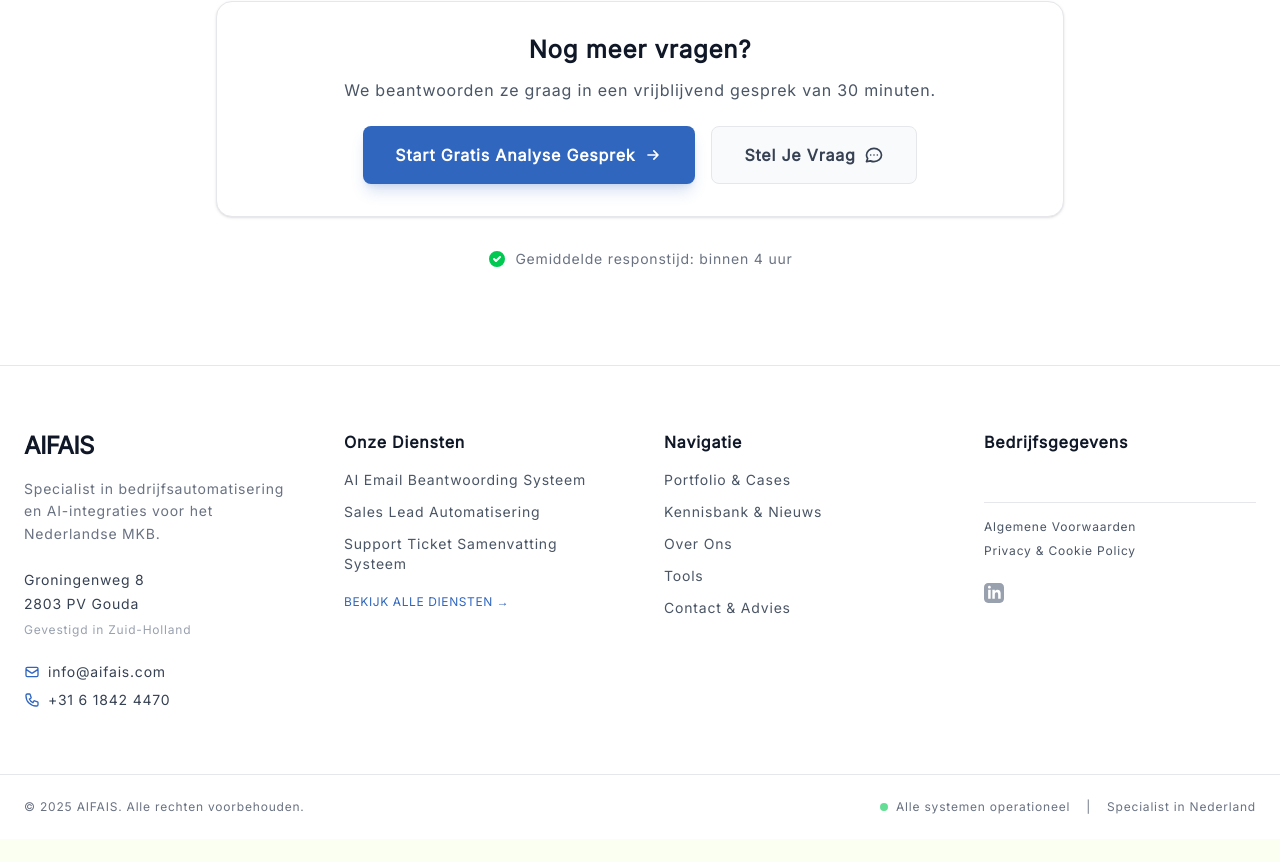
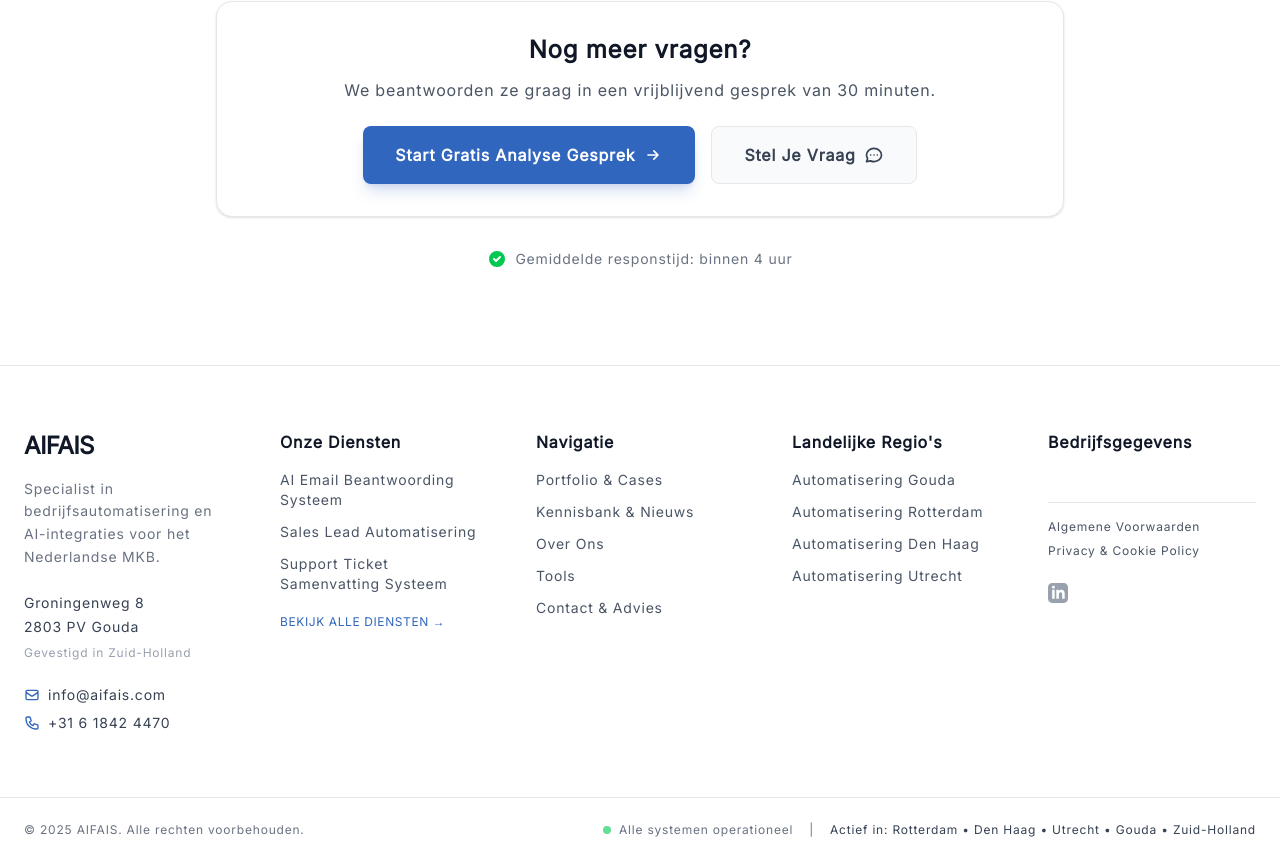
Before and after one commit to markjkaem/aifais-landing, a Next.js app: page /en in a window 1280 px wide. Shown: the part 8028-8890 px from the top of the page. Before the commit the page ends 8867 px from the top, so only its background shows below. Built offline with nearby package versions, Linux system fonts and the light colour scheme.

Commit message:
add locales

```diff
--- a/app/Components/Footer.tsx
+++ b/app/Components/Footer.tsx
@@ -11,7 +11,7 @@ export default function Footer() {
       itemScope
       itemType="https://schema.org/Organization"
     >
-      <div className="max-w-7xl mx-auto px-6 py-16 grid md:grid-cols-4 gap-12 text-sm">
+      <div className="max-w-7xl mx-auto px-6 py-16 grid md:grid-cols-3 lg:grid-cols-5 gap-12 text-sm">
         {/* COL 1: Company Info & Address */}
         <div className="flex flex-col gap-4">
           <Link href="/" className="inline-block" itemProp="url">
@@ -159,7 +159,38 @@ export default function Footer() {
           </nav>
         </div>
 
-        {/* COL 4: Legal & Trust */}
+        {/* COL 4: Locations (SEO) */}
+        <div className="flex flex-col gap-4">
+          <h3 className="font-bold text-gray-900 text-base">Landelijke Regio's</h3>
+          <nav className="flex flex-col gap-3">
+            <Link
+              href="/locatie/gouda"
+              className="hover:text-[#3066be] transition text-gray-600"
+            >
+              Automatisering Gouda
+            </Link>
+            <Link
+              href="/locatie/rotterdam"
+              className="hover:text-[#3066be] transition text-gray-600"
+            >
+              Automatisering Rotterdam
+            </Link>
+            <Link
+              href="/locatie/den-haag"
+              className="hover:text-[#3066be] transition text-gray-600"
+            >
+              Automatisering Den Haag
+            </Link>
+            <Link
+              href="/locatie/utrecht"
+              className="hover:text-[#3066be] transition text-gray-600"
+            >
+              Automatisering Utrecht
+            </Link>
+          </nav>
+        </div>
+
+        {/* COL 5: Legal & Trust */}
         <div className="flex flex-col gap-4">
           <h3 className="font-bold text-gray-900 text-base">
             Bedrijfsgegevens
@@ -215,7 +246,7 @@ export default function Footer() {
               Alle systemen operationeel
             </p>
             <span className="hidden md:inline">|</span>
-            <p>Specialist in Nederland</p>
+            <p className="font-medium text-gray-700">Actief in: Rotterdam • Den Haag • Utrecht • Gouda • Zuid-Holland</p>
           </div>
         </div>
       </div>
--- a/app/[locale]/layout.tsx
+++ b/app/[locale]/layout.tsx
@@ -246,11 +246,17 @@ export default async function LocaleLayout({ children, params }: Props) {
                 : "We automate repetitive business processes. Save 40+ hours per week for Dutch SME companies. No programming required.",
               url: BASE_URL,
               priceRange: "€2500 - €5000+", // Toegestaan op ProfessionalService
-              areaServed: {
-                "@type": "Country",
-                name: "Nederland",
-              },
-              // ✅ GECORRIGEERD: serviceType vervangen door knowsAbout
+              areaServed: [
+                { "@type": "City", "name": "Gouda", "containedIn": "Zuid-Holland" },
+                { "@type": "City", "name": "Rotterdam", "containedIn": "Zuid-Holland" },
+                { "@type": "City", "name": "Den Haag", "containedIn": "Zuid-Holland" },
+                { "@type": "City", "name": "Utrecht", "containedIn": "Utrecht" },
+                { "@type": "City", "name": "Leiden", "containedIn": "Zuid-Holland" },
+                { "@type": "City", "name": "Dordrecht", "containedIn": "Zuid-Holland" },
+                { "@type": "AdministrativeArea", "name": "Zuid-Holland" },
+                { "@type": "AdministrativeArea", "name": "Utrecht" },
+                { "@type": "Country", "name": "Nederland" }
+              ],
               knowsAbout: [
                 "Bedrijfsautomatisering",
                 "Proces Automatisering",
--- /dev/null
+++ b/app/[locale]/locatie/[city]/page.tsx
@@ -0,0 +1,160 @@
+import { Metadata } from "next";
+import { notFound } from "next/navigation";
+import Link from "next/link";
+import { Space_Grotesk } from "next/font/google";
+import HomeClient from "@/app/[locale]/HomeClient"; // Reuse homepage sections or create specific ones
+
+const h1 = Space_Grotesk({
+  weight: "700",
+  subsets: ["latin"],
+});
+
+interface CityData {
+  name: string;
+  title: string;
+  description: string;
+  intro: string;
+  h1: string;
+  keywords: string[];
+}
+
+const cityData: Record<string, CityData> = {
+  rotterdam: {
+    name: "Rotterdam",
+    title: "AI & Bedrijfsautomatisering Rotterdam",
+    description: "Optimaliseer uw bedrijfsprocessen in Rotterdam met AI. Van logistiek tot zakelijke dienstverlening. Bespaar 40+ uur per week met AIFAIS.",
+    intro: "Als innovatieve stad vraagt Rotterdam om slimme oplossingen. Wij helpen Rotterdamse ondernemers met het automatiseren van complexe workflows en AI-integraties.",
+    h1: "Digitale Werknemers voor Rotterdamse Ondernemers",
+    keywords: ["automatisering rotterdam", "AI bureau rotterdam", "procesautomatisering rotterdam"],
+  },
+  "den-haag": {
+    name: "Den Haag",
+    title: "Procesautomatisering & AI in Den Haag",
+    description: "Slimme automatisering voor bedrijven in Den Haag. Wij helpen consultancy, legal en MKB bedrijven met AI-gedreven efficiëntie.",
+    intro: "In de stad van recht en vrede brengen wij rust in uw administratie. Onze AI-oplossingen in Den Haag zorgen dat u meer tijd overhoudt voor uw kernactiviteiten.",
+    h1: "Efficiënter Werken in Den Haag met AI",
+    keywords: ["automatisering den haag", "AI consultant den haag", "business automation den haag"],
+  },
+  gouda: {
+    name: "Gouda",
+    title: "Automatisering & AI Specialist in Gouda",
+    description: "Uw lokale partner in Gouda voor bedrijfsautomatisering. Gevestigd in de regio, helpen wij lokale MKB bedrijven met schaalbare AI oplossingen.",
+    intro: "Als trotse Goudse onderneming kennen wij de lokale markt als geen ander. Wij helpen onze buren in Gouda en omstreken naar een toekomstbestendig bedrijf.",
+    h1: "Uw AI & Automatisering Partner in Gouda",
+    keywords: ["automatisering gouda", "AI specialist gouda", "ICT automatisering gouda"],
+  },
+  utrecht: {
+    name: "Utrecht",
+    title: "AI & Workflow Automatisering Utrecht",
+    description: "Versnel uw groei in Utrecht met intelligente automatisering. Wij koppelen uw systemen en implementeren AI-assistenten.",
+    intro: "Utrecht is het kloppende hart van de Nederlandse zakelijke markt. Wij zorgen dat uw bedrijf in Utrecht kan schalen zonder extra personeelsdruk.",
+    h1: "Slimme Automatisering voor Bedrijven in Utrecht",
+    keywords: ["automatisering utrecht", "AI implementatie utrecht", "procesoptimalisatie utrecht"],
+  },
+};
+
+export function generateStaticParams() {
+  return [
+    { city: "rotterdam" },
+    { city: "den-haag" },
+    { city: "gouda" },
+    { city: "utrecht" },
+  ];
+}
+
+type Params = Promise<{ locale: string; city: string }>;
+
+export async function generateMetadata({ params }: { params: Params }): Promise<Metadata> {
+  const { city } = await params;
+  const data = cityData[city.toLowerCase()];
+
+  if (!data) return {};
+
+  return {
+    title: data.title,
+    description: data.description,
+    keywords: data.keywords,
+  };
+}
+
+export default async function CityPage({ params }: { params: Params }) {
+  const { city, locale } = await params;
+  const data = cityData[city.toLowerCase()];
+
+  if (!data) {
+    notFound();
+  }
+
+  const BASE_URL = "https://aifais.com";
+  const citySlug = city.toLowerCase();
+
+  const organizationSchema = {
+    "@context": "https://schema.org",
+    "@type": "LocalBusiness",
+    name: `AIFAIS ${data.name}`,
+    description: data.description,
+    url: `${BASE_URL}/${locale}/locatie/${citySlug}`,
+    address: {
+      "@type": "PostalAddress",
+      streetAddress: "Groningenweg 8",
+      addressLocality: "Gouda",
+      addressRegion: "Zuid-Holland",
+      postalCode: "2803 PV",
+      addressCountry: "NL",
+    },
+    areaServed: {
+      "@type": "City",
+      name: data.name,
+    },
+    geo: {
+      "@type": "GeoCoordinates",
+      latitude: "52.0115",
+      longitude: "4.7104",
+    },
+    telephone: "+31 6 1842 4470",
+  };
+
+  return (
+    <main className="bg-white">
+      <script
+        type="application/ld+json"
+        dangerouslySetInnerHTML={{ __html: JSON.stringify(organizationSchema) }}
+      />
+
+      {/* City Specific Hero */}
+      <section className="bg-gradient-to-br from-[#3066be] to-[#1e3a8a] py-24 text-white">
+        <div className="container mx-auto px-6 max-w-7xl">
+          <div className="max-w-4xl">
+            <h1 className={`${h1.className} text-5xl md:text-7xl font-bold mb-8 leading-tight`}>
+              {data.h1}
+            </h1>
+            <p className="text-xl md:text-2xl text-blue-100 mb-10 leading-relaxed">
+              {data.intro}
+            </p>
+            <div className="flex flex-col sm:flex-row gap-5">
+              <Link
+                href={`/${locale}/contact`}
+                className="px-8 py-4 bg-white text-[#3066be] font-bold rounded-full text-center hover:bg-blue-50 transition-colors"
+              >
+                Plan gratis analyse in {data.name}
+              </Link>
+            </div>
+          </div>
+        </div>
+      </section>
+
+      {/* Main Content Component - Reusing sections from HomeClient but could be unique */}
+      <HomeClient />
+
+      {/* Localized Footer Signal */}
+      <section className="py-16 bg-gray-50 border-t border-gray-200">
+        <div className="container mx-auto px-6 text-center">
+          <h2 className="text-2xl font-bold mb-4">Ook actief in de regio rondom {data.name}</h2>
+          <p className="text-gray-600">
+            Wij helpen ondernemers door heel Zuid-Holland en Utrecht met slimme automatisering.
+          </p>
+        </div>
+      </section>
+    </main>
+  );
+}
--- a/app/[locale]/page.tsx
+++ b/app/[locale]/page.tsx
@@ -18,19 +18,17 @@ export const metadata: Metadata = {
     template: "%s | AIFAIS",
   },
   description:
-    "Automatiseer repetitieve taken en bedrijfsprocessen voor MKB. Bespaar direct 40+ uur per week. Geen programmeerkennis nodig. Vanaf €2.500, live binnen 2 weken.",
+    "Automatiseer repetitieve taken en bedrijfsprocessen voor MKB. Bespaar direct 40+ uur per week. Actief in Zuid-Holland en Utrecht: Rotterdam, Den Haag, Gouda & Utrecht.",
 
   keywords: [
-    "bedrijfsautomatisering",
-    "procesautomatisering mkb",
-    "tijd besparen automatisering",
-    "automatisering mkb",
-    "workflow management software", // Added high volume keyword
-    "administratie automatiseren",
-    "bedrijfsprocessen digitaliseren",
-    "automatisering kleine bedrijven",
-    "zapier specialist nederland", // Specific intent
-    "make.com expert", // Specific intent
+    "automatisering zuid-holland",
+    "bedrijfsautomatisering rotterdam",
+    "procesautomatisering den haag",
+    "ai automatisering utrecht",
+    "automatisering gouda",
+    "mkb automatisering randstad",
+    "zapier specialist nederland",
+    "make.com expert",
   ],
 
   // ✅ FIX: Explicit robots tag
```
